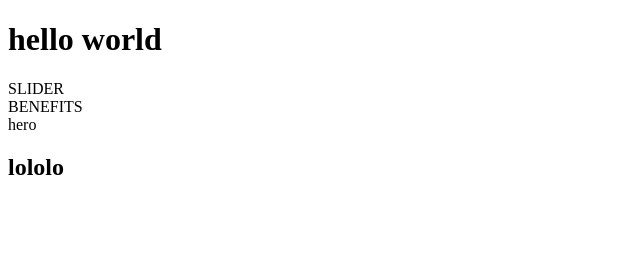
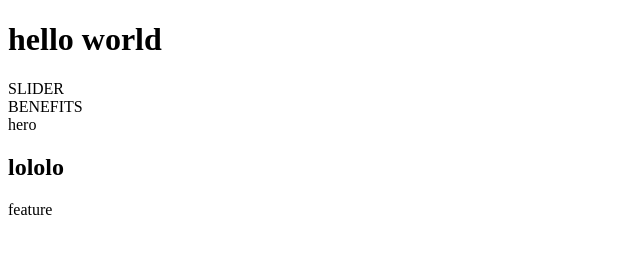
Before and after one commit to DmitrijPerejro/test-repos, a website: page index.html in a window 1280 px wide. Shown: the full height of the page, 0-640 px from the left. Drawn offline with Linux system fonts and the light colour scheme.

Commit message:
new feature

```diff
--- a/index.html
+++ b/index.html
@@ -22,5 +22,8 @@
       lololo
     </h2>
   </section>
+  <section>
+    feature
+  </section>
 </body>
 </html>
```
